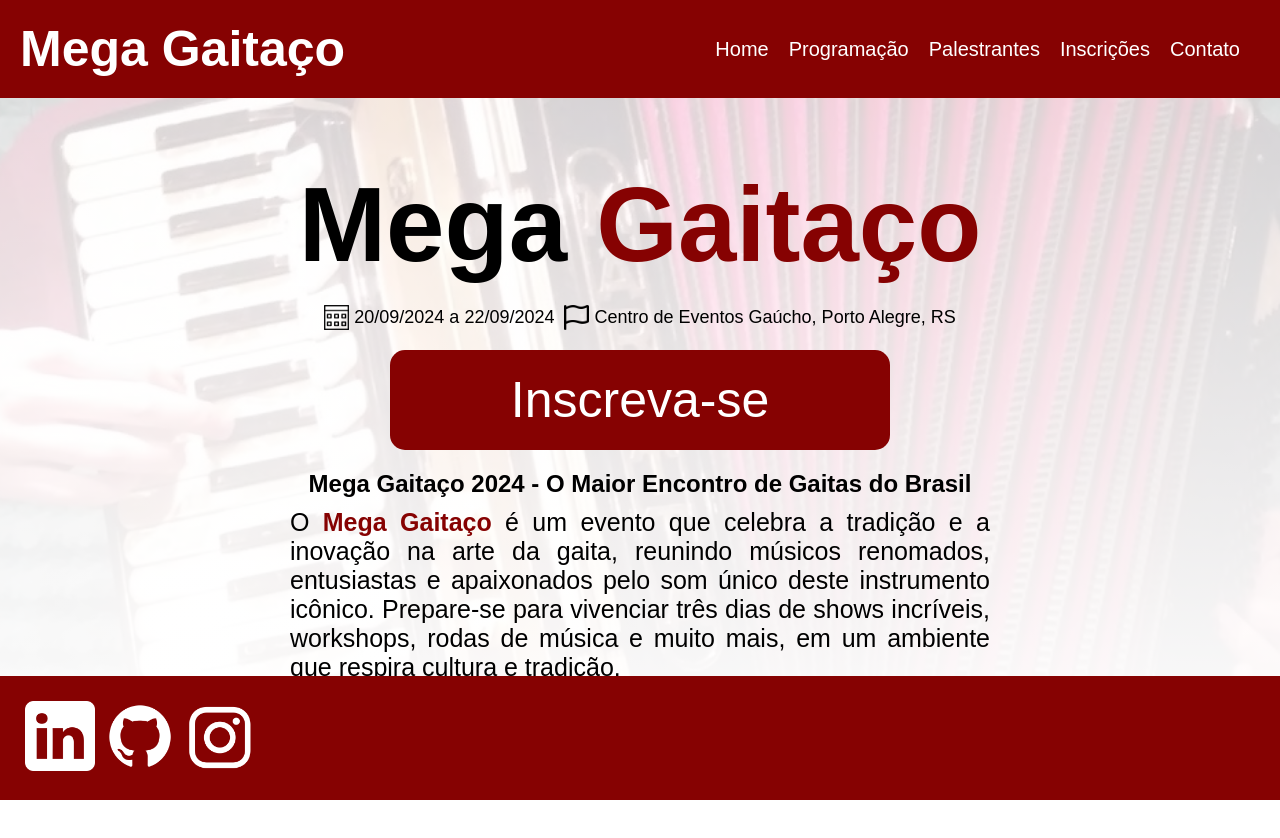
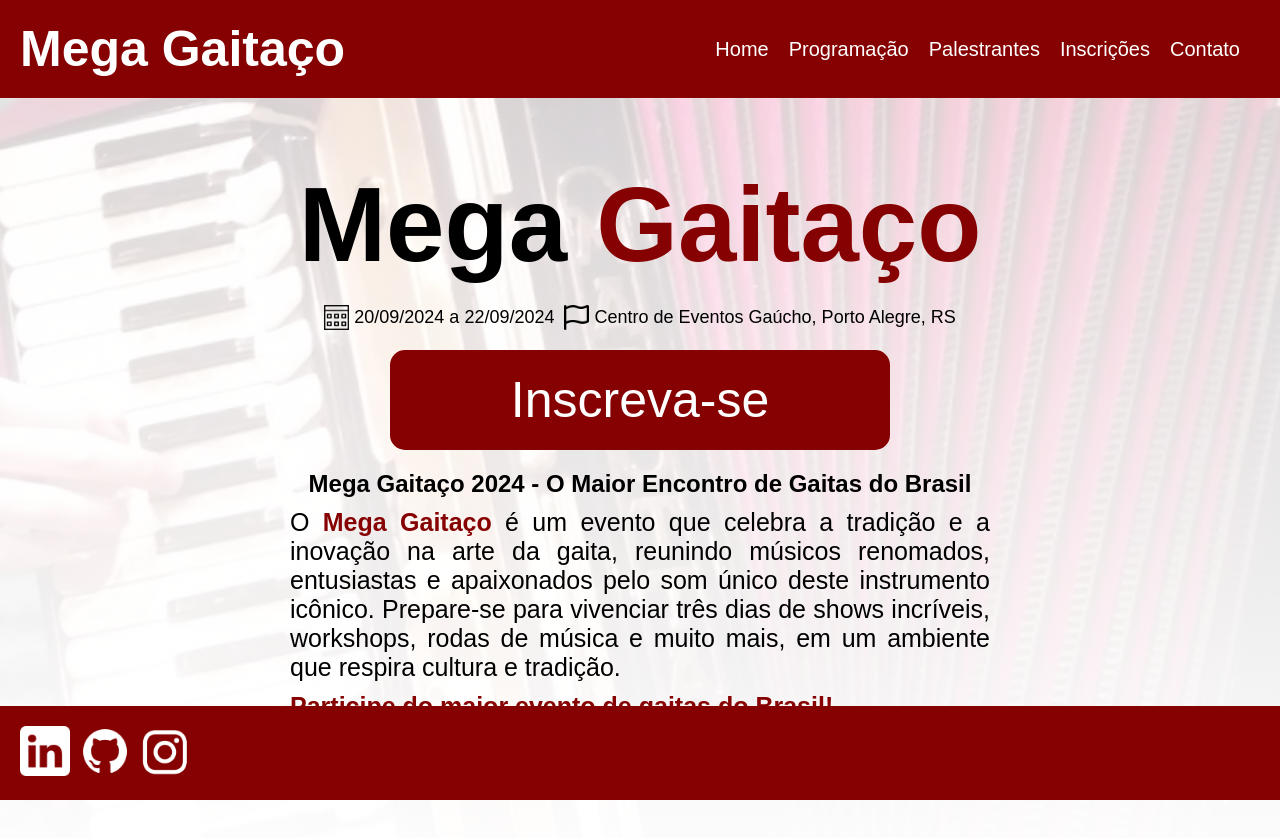
Before and after one commit to LeonardoZanol/exercicios-htmlcss-aula07, a plain HTML site: page index.html in a window 1280 px wide. Before the commit the page ends 800 px from the top, so only its background shows below. Drawn offline with Linux system fonts and the light colour scheme.

Commit message:
Ajustado Tamanho do Footer e ajustado section

```diff
--- a/style.css
+++ b/style.css
@@ -1,6 +1,10 @@
 * {
     margin: 0;
     padding: 0;
+}
+
+html {
+    scroll-behavior: smooth;
 }
 
 body {
@@ -28,6 +32,7 @@ header {
 .opcoes-cabecalho {
     display: flex;
     list-style-type: none;
+    flex-wrap: wrap;
 }
 
 .botoes-menu {
@@ -56,6 +61,7 @@ section {
     align-items: center;
     justify-content: center;
     min-height: calc(100vh - 100px);
+    padding-bottom: 100px;
 }
 
 .title-page {
@@ -126,13 +132,18 @@ footer {
     position: fixed;
     background-color: rgb(134, 2, 2);
     width: 100%;
-    padding: 25px;
+    padding: 20px;
     display: flex;
     justify-content: flex-start;
     gap: 10px;
 }
 
 footer img {
-    width: 70px;
+    width: 50px;
     filter: invert(1);
+    transition: transform 0.3s ease;
 }
+
+footer img:hover {
+    transform: scale(1.1);
+}
```
